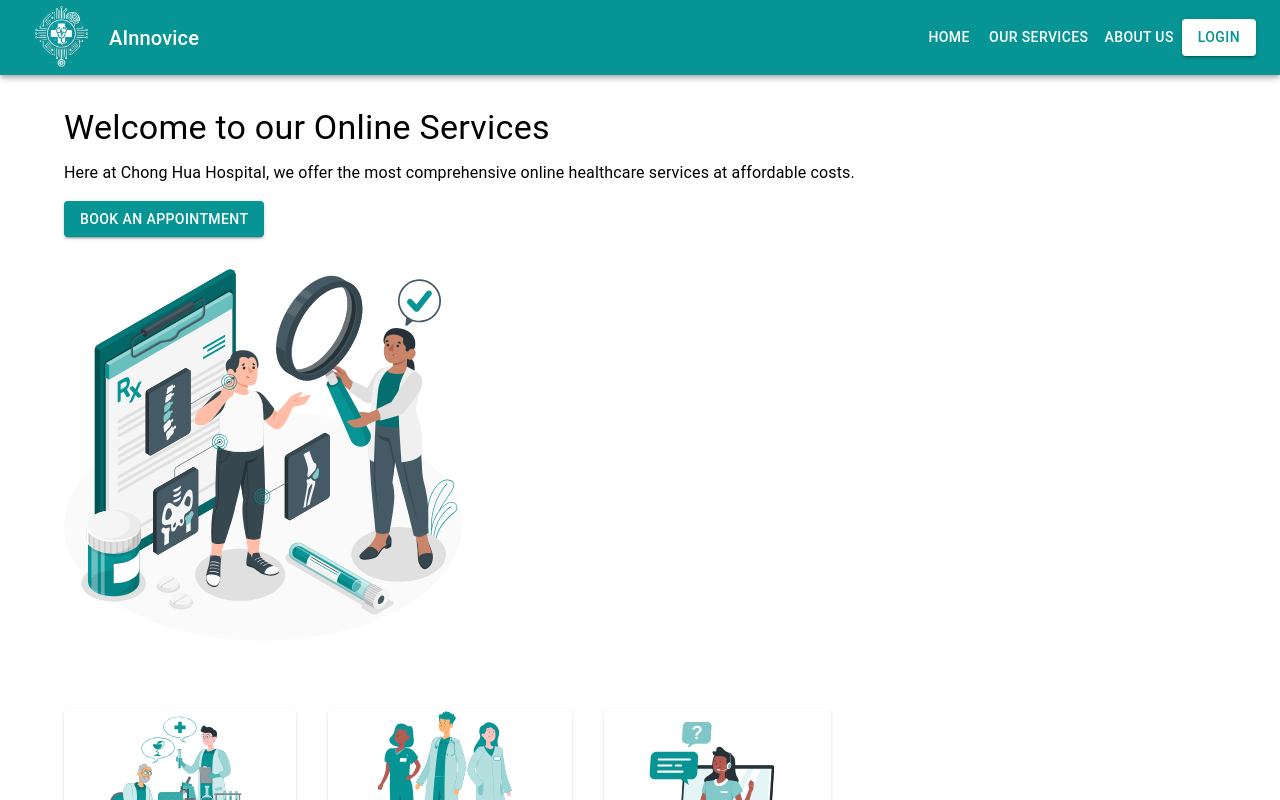
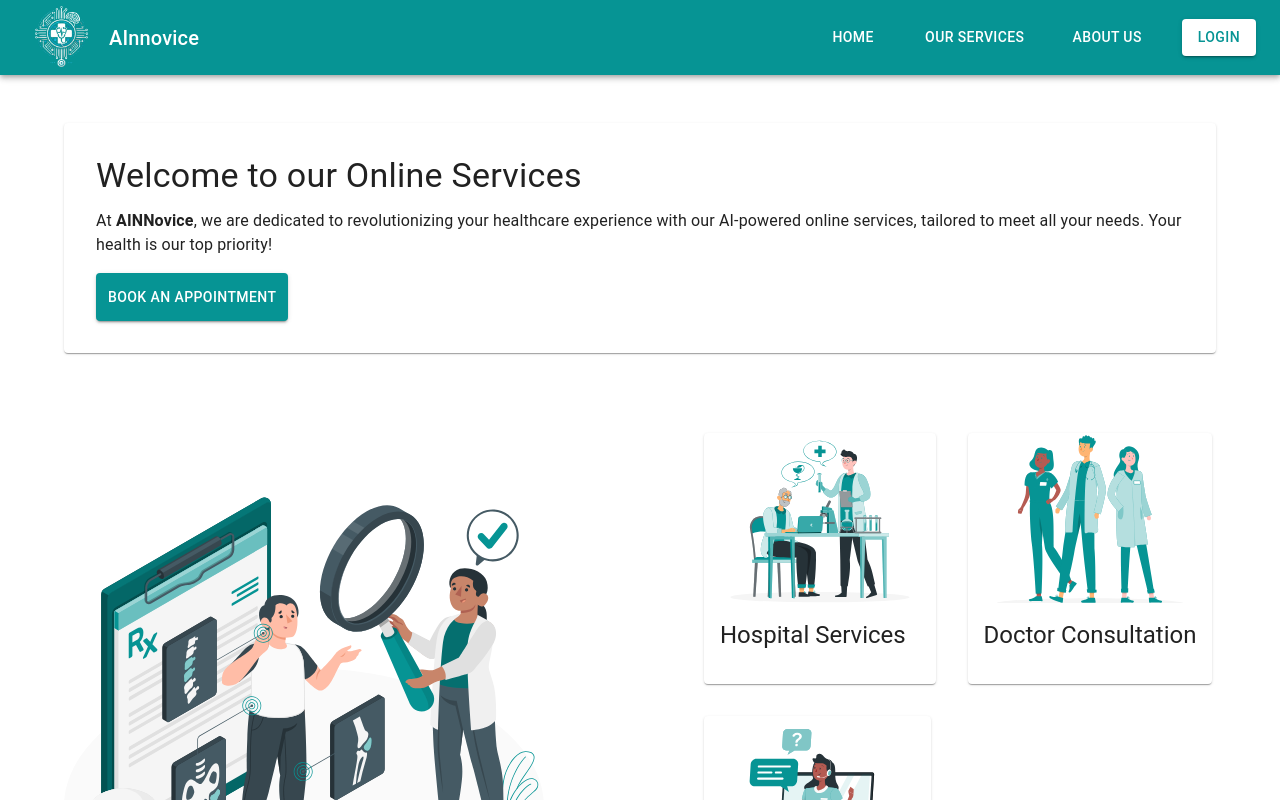
Before and after one commit to rjoshcastillo/ainnovice-portal, a React (Create React App) app: page / in a window 1280 px wide. Shown: the top 800 px of the page. Built offline with nearby package versions, Linux system fonts and the light colour scheme.

Commit message:
malinis commit

```diff
--- a/src/components/AppNavBar.jsx
+++ b/src/components/AppNavBar.jsx
@@ -2,6 +2,7 @@ import { useNavigate } from "react-router-dom";
 import AInnoviceLogo from "../assets/logo/ainnovice_logo.png";
 import { useTheme } from "@mui/material/styles";
 import { AppBar, Toolbar, Typography, Button } from "@mui/material";
+import Grid from "@mui/material/Grid2";
 import { useUser } from "../context/UserContext";
 
 function AppNavBar() {
@@ -13,7 +14,7 @@ function AppNavBar() {
   };
   const handleHomeClick = () => {
     navigate("/");
-  }
+  };
   return (
     <AppBar
       position="static"
@@ -23,7 +24,12 @@ function AppNavBar() {
         <img
           src={AInnoviceLogo}
           alt="Logo"
-          style={{ width: "75px", height: "75px", marginRight: "10px", cursor: "pointer" }}
+          style={{
+            width: "75px",
+            height: "75px",
+            marginRight: "10px",
+            cursor: "pointer",
+          }}
           onClick={handleHomeClick}
         />
         <Typography
@@ -34,7 +40,10 @@ function AppNavBar() {
         >
           AInnovice
         </Typography>
-        <Button color="inherit" onClick={handleHomeClick} >Home</Button>
+        <Grid sx={{ display: 'flex', gap: 4 }}>
+          <Button color="inherit" onClick={handleHomeClick}>
+            Home
+          </Button>
           <Button color="inherit">Our Services</Button>
           <Button color="inherit">About Us</Button>
           {!user.isLogin && (
@@ -49,6 +58,7 @@ function AppNavBar() {
               Login
             </Button>
           )}
+        </Grid>
       </Toolbar>
     </AppBar>
   );
--- a/src/pages/Dashboard/Dashboard.jsx
+++ b/src/pages/Dashboard/Dashboard.jsx
@@ -27,22 +27,34 @@ const Dashboard = () => {
     }
   };
   return (
-    <Box sx={{ flexGrow: 1 }}>
-      <Container sx={{ my: 4 }}>
-        <Grid container spacing={4} alignItems="center">
+    <Box>
+      <Container sx={{ my: 6 }}>
+        <Card sx={{ padding: 4 }}>
           <Grid item xs={12} md={6}>
             <Typography variant="h4" component="h1" gutterBottom>
               Welcome to our Online Services
             </Typography>
             <Typography variant="body1" paragraph>
-              Here at Chong Hua Hospital, we offer the most comprehensive online
-              healthcare services at affordable costs.
+              At <strong>AINNovice</strong>, we are dedicated to revolutionizing your healthcare
+              experience with our AI-powered online services, tailored to meet
+              all your needs. Your health is our top
+              priority!
             </Typography>
-            <Button variant="contained" color="primary" onClick={handleAppointmentClick}>
+            <Button
+              variant="contained"
+              color="primary"
+              onClick={handleAppointmentClick}
+              style={{ padding: 12 }}
+            >
               Book an Appointment
             </Button>
           </Grid>
-          <Grid item xs={12} md={6}>
+        </Card>
+      </Container>
+      <Container>
+        <Grid container sx={{ justifyContent: "space-between"}}>
+          <Grid size={5} sx={{ my: 12}}>
+            <Grid item>
               <img
                 src={HeaderImage}
                 alt="Online Services"
@@ -50,11 +62,10 @@ const Dashboard = () => {
               />
             </Grid>
           </Grid>
-      </Container>
-
+          <Grid size={6}>
             {/* Services Section */}
-      <Container sx={{ py: 4 }}>
-        <Grid container spacing={4}>
+            <Container sx={{ padding: 4, marginLeft: 5 }}>
+              <Grid container spacing={4} sx={{ cursor: "pointer" }}>
                 {[
                   { title: "Hospital Services", imgSrc: HospitalService },
                   { title: "Doctor Consultation", imgSrc: DoctorConsultation },
@@ -78,6 +89,9 @@ const Dashboard = () => {
                 ))}
               </Grid>
             </Container>
+          </Grid>
+        </Grid>
+      </Container>
     </Box>
   );
 };
```
Lines whose indentation alone changed are shown as unchanged.
